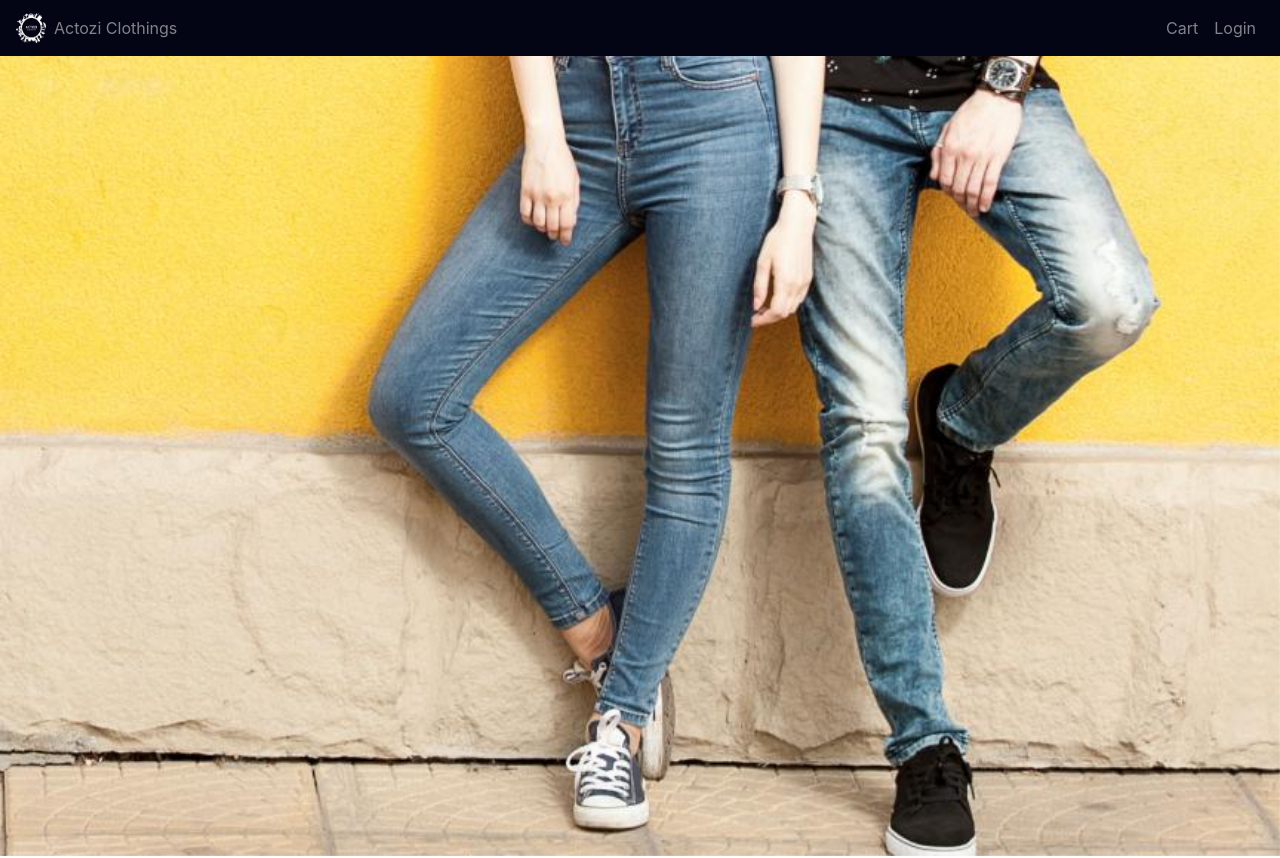
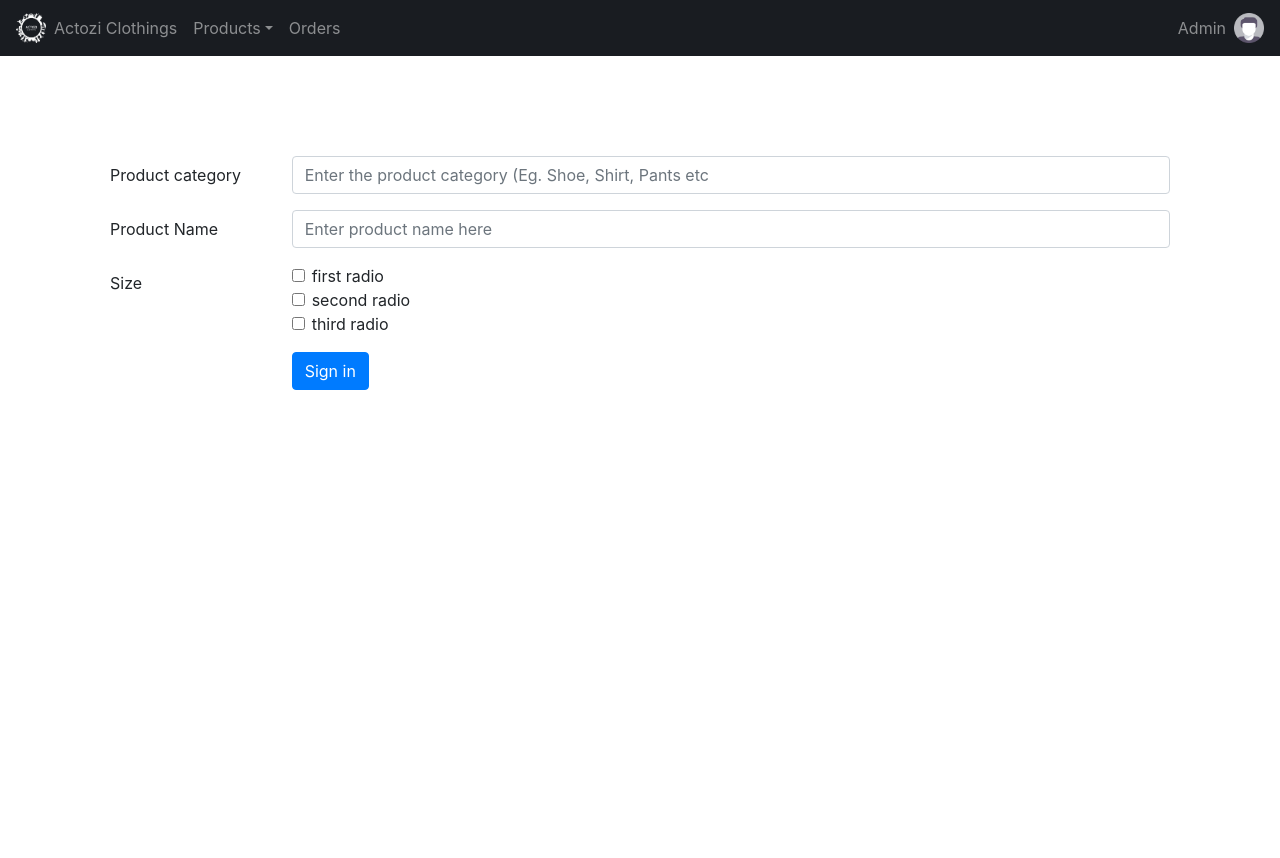
Before and after one commit to hashirtihami/actozi, a React (Create React App) app in the folder actozi/: page /createproducts in a window 1280 px wide. Shown: the top 858 px of the page. After the commit the page ends 800 px from the top, so only its background shows below. Built offline with nearby package versions, Linux system fonts and the light colour scheme.

Commit message:
admin cotd

```diff
--- a/actozi/src/components/Admin/Admin.css
+++ b/actozi/src/components/Admin/Admin.css
@@ -1,48 +1,5 @@
 .container{
   padding: 40px;
   margin-top:60px;
-  background-color: rgba(161, 185, 206, 0.205);
+  background-color: f1f1f1;
 }
-
-.wallpaper{
-    height: fit-content;
-    width: 300px;
-    position: fixed;
-
-    top: 0;
-    left: 0;
-    background-color: #111;
-    overflow-x: hidden;
-    padding-top: 20px;
-
-}
-
-.App-logo {
-  animation: App-logo-spin infinite 20s linear;
-  height: 40vmin;
-  pointer-events: none;
-}
-
-.App-header {
-  background-color: #282c34;
-  min-height: 100vh;
-  display: flex;
-  flex-direction: column;
-  align-items: center;
-  justify-content: center;
-  font-size: calc(10px + 2vmin);
-  color: white;
-}
-
-.App-link {
-  color: #61dafb;
-}
-
-@keyframes App-logo-spin {
-  from {
-    transform: rotate(0deg);
-  }
-  to {
-    transform: rotate(360deg);
-  }
-}
--- a/actozi/src/components/Admin/Admin.js
+++ b/actozi/src/components/Admin/Admin.js
@@ -14,11 +14,8 @@ import CreateProduct from '../CreateProduct/CreateProduct';
 function Admin() {
   return (
   <Router>
-    <div className="App">
+    <div className="">
       <HeaderAdmin />
-      <div class="wallpaper">
-      <img src={wallpaper}/>
-      </div>
       <Switch>
       <Route path="/" exact component={Home}/>
       <Route path="/home"  component={Home}/>
@@ -37,5 +34,5 @@ const Home = () => (
     <h1>Welcome nigga</h1>
   </div>
 );
-//  i didnt do shit
+
 export default Admin;
--- a/actozi/src/components/CreateProductForm/CreateProductForm.js
+++ b/actozi/src/components/CreateProductForm/CreateProductForm.js
@@ -12,66 +12,57 @@ function CreateProductForm() {
   return (
     <div class="container">
       <Form>
-        <Form.Row>
-          <Form.Group as={Col} controlId="category">
-            <Form.Label>Product Category</Form.Label>
-            <Form.Control placeholder="Enter Category name here (Shoe, shirt, etc..)" />
+        <Form.Group as={Row} controlId="formHorizontalCategory">
+          <Form.Label column sm={2}>
+            Product category
+          </Form.Label>
+          <Col sm={10}>
+            <Form.Control placeholder="Enter the product category (Eg. Shoe, Shirt, Pants etc" />
+          </Col>
         </Form.Group>
 
-          <Form.Group as={Col} controlId="productName">
-            <Form.Label>Product Name</Form.Label>
+        <Form.Group as={Row} controlId="formHorizontalProduct">
+          <Form.Label column sm={2}>
+            Product Name
+          </Form.Label>
+          <Col sm={10}>
             <Form.Control placeholder="Enter product name here" />
+          </Col>
         </Form.Group>
-        </Form.Row>
 
-        <Form.Group controlId="aboutProduct">
-          <Form.Label>About Product</Form.Label>
-          <Form.Control placeholder="Information about product " />
-        </Form.Group>
-        <Form.Row>
         <fieldset>
           <Form.Group as={Row}>
             <Form.Label as="legend" column sm={2}>
-                Sizes
+              Size
             </Form.Label>
             <Col sm={10}>
               <Form.Check
-                  type="radio"
-                  label="Small"
+                type="checkbox"
+                label="first radio"
                 name="formHorizontalRadios"
                 id="formHorizontalRadios1"
               />
               <Form.Check
-                  type="radio"
-                  label="Medium"
+                type="checkbox"
+                label="second radio"
                 name="formHorizontalRadios"
                 id="formHorizontalRadios2"
               />
               <Form.Check
-                  type="radio"
-                  label="Large"
-                  name="formHorizontalRadios"
-                  id="formHorizontalRadios3"
-                />
-                <Form.Check
-                  type="radio"
-                  label="Extra Large"
+                type="checkbox"
+                label="third radio"
                 name="formHorizontalRadios"
                 id="formHorizontalRadios3"
               />
             </Col>
           </Form.Group>
         </fieldset>
-          <Form.Group as={Col} controlId="Price">
-            <Form.Label>Price</Form.Label>
-            <Form.Control />
+
+        <Form.Group as={Row}>
+          <Col sm={{ span: 10, offset: 2 }}>
+            <Button type="submit">Sign in</Button>
+          </Col>
         </Form.Group>
-        </Form.Row>
-
-        <Button variant="primary" type="submit">
-        Submit
-        </Button>
-
       </Form>
     </div>
   );
--- a/actozi/src/components/HeaderAdmin/Header.css
+++ b/actozi/src/components/HeaderAdmin/Header.css
@@ -1,4 +1,4 @@
 .navbar,
 .navbar-default {
-    background-image: linear-gradient(to bottom,#030514 0,#030514 100%) !important; /* override background image gradient w/ flat color */
+    background-image: linear-gradient(to bottom,#191C21 0,#191C21 100%) !important; /* override background image gradient w/ flat color */
 }
--- a/actozi/src/index.js
+++ b/actozi/src/index.js
@@ -6,8 +6,8 @@ import Admin from "./components/Admin/Admin";
 import * as serviceWorker from "./serviceWorker";
 import { Router, Route } from "react-router";
 
-ReactDOM.render(<App />, document.getElementById("root"));
-
+//ReactDOM.render(<App />, document.getElementById("root"));
+ReactDOM.render(<Admin />, document.getElementById("root"));
 // If you want your app to work offline and load faster, you can change
 // unregister() to register() below. Note this comes with some pitfalls.
 // Learn more about service workers: https://bit.ly/CRA-PWA
```
Also changed, not shown: 1 other file (tests, documents, lock files or other folders). Lines whose indentation alone changed are shown as unchanged.
